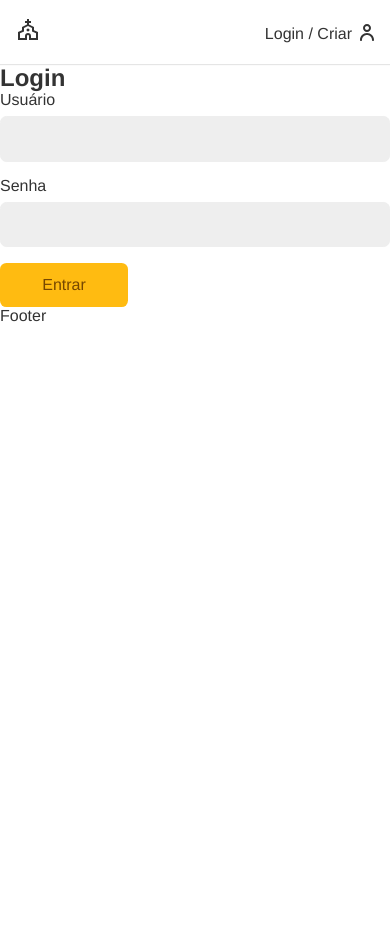
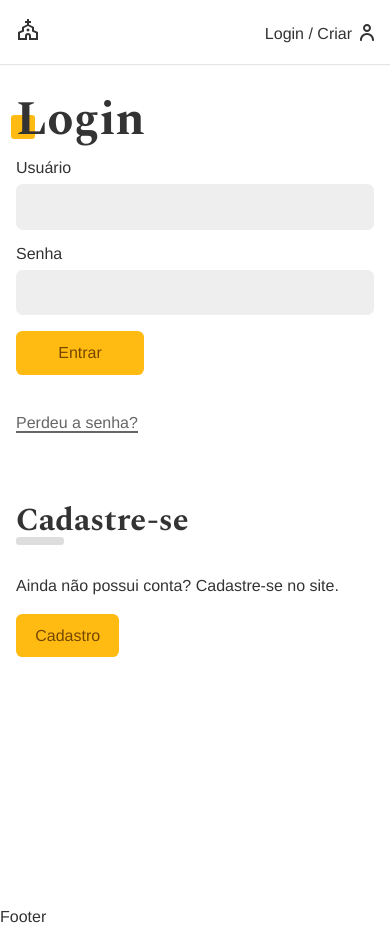
Before and after one commit to rodrigomes002/escalas-frontend, a React (Vite) app: page /login in a window 390 px wide. Before the commit the page ends 844 px from the top, so only its background shows below. Built offline with nearby package versions, Linux system fonts and the light colour scheme.

Commit message:
Criando tela de login

```diff
--- a/src/App.css
+++ b/src/App.css
@@ -1,3 +1,5 @@
+@import url("https://fonts.googleapis.com/css2?family=Spectral:wght@700&display=swap");
+
 * {
   box-sizing: border-box;
 }
@@ -42,6 +44,7 @@ input {
 
 a {
   text-decoration: none;
+  color: #333;
 }
 
 .container {
@@ -49,3 +52,38 @@ a {
   padding: 0 1rem;
   margin: 0 auto;
 }
+
+.title {
+  font-family: var(--type-second);
+  line-height: 1;
+  font-size: 3rem;
+  margin: 1rem 0;
+  position: relative;
+  z-index: 1;
+}
+
+.title::after {
+  content: "";
+  display: block;
+  width: 1.5rem;
+  height: 1.5rem;
+  background: #fb1;
+  position: absolute;
+  bottom: 5px;
+  left: -5px;
+  border-radius: 0.2rem;
+  z-index: -1;
+}
+
+.animeLeft {
+  opacity: 0;
+  transform: translateX(-20px);
+  animation: animeLeft 0.3s forwards;
+}
+
+@keyframes animeLeft {
+  to {
+    opacity: 1;
+    transform: initial;
+  }
+}
--- a/src/App.jsx
+++ b/src/App.jsx
@@ -5,17 +5,20 @@ import Home from "./Components/Home";
 import Header from "./Components/Header";
 import Footer from "./Components/Footer";
 import Login from "./Components/Login/Login";
+import { UserContext } from "./UserContext";
 
 const App = () => {
   return (
     <div>
       <BrowserRouter>
+        {/* <UserContext> */}
         <Header />
         <Routes>
           <Route path="/" element={<Home />} />
           <Route path="/login/*" element={<Login />} />
         </Routes>
         <Footer />
+        {/* </UserContext> */}
       </BrowserRouter>
     </div>
   );
--- /dev/null
+++ b/src/Components/Helper/Error.jsx
@@ -0,0 +1,9 @@
+import React from "react";
+
+const Error = ({ error }) => {
+  if (!error) return null;
+
+  return <p style={{ color: "#f31", margin: "1rem 0" }}>{error}</p>;
+};
+
+export default Error;
--- a/src/Components/Login/Login.jsx
+++ b/src/Components/Login/Login.jsx
@@ -4,10 +4,12 @@ import LoginForm from "./LoginForm";
 import LoginCreate from "./LoginCreate";
 import LoginPasswordLost from "./LoginPasswordLost";
 import LoginPasswordRest from "./LoginPasswordRest";
+import styles from "./Login.module.css";
 
 const Login = () => {
   return (
-    <div>
+    <section className={styles.login}>
+      <div className={styles.forms}>
         <Routes>
           <Route path="/" element={<LoginForm />} />
           <Route path="/create" element={<LoginCreate />} />
@@ -15,6 +17,7 @@ const Login = () => {
           <Route path="/reset-password" element={<LoginPasswordRest />} />
         </Routes>
       </div>
+    </section>
   );
 };
 
--- /dev/null
+++ b/src/Components/Login/Login.module.css
@@ -0,0 +1,31 @@
+.login {
+  display: grid;
+  grid-template-columns: 1fr 1fr;
+  min-height: 100vh;
+  gap: 2rem;
+}
+
+.login::before {
+  display: block;
+  content: "";
+  background: url("../../Assets/login.jpg") no-repeat center center;
+  background-size: cover;
+}
+
+.forms {
+  max-width: 30rem;
+  padding: 1rem;
+}
+
+@media (max-width: 40rem) {
+  .login {
+    grid-template-columns: 1fr;
+  }
+
+  .login::before {
+    display: none;
+  }
+  .forms {
+    max-width: 100%;
+  }
+}
--- a/src/Components/Login/LoginCreate.jsx
+++ b/src/Components/Login/LoginCreate.jsx
@@ -1,7 +1,18 @@
 import React from "react";
+import Input from "../Forms/Input";
+import Button from "../Forms/Button";
+import useForm from "../../Hooks/useForm";
 
 const LoginCreate = () => {
-  return <div>form</div>;
+  const username = useForm();
+  const email = useForm("email");
+  const password = useForm("password");
+
+  return (
+    <section className="animeLeft">
+      <h1 className="title">Cadastre-se</h1>
+    </section>
+  );
 };
 
 export default LoginCreate;
--- a/src/Components/Login/LoginForm.jsx
+++ b/src/Components/Login/LoginForm.jsx
@@ -3,50 +3,49 @@ import { Link } from "react-router-dom";
 import Input from "../Forms/Input";
 import Button from "../Forms/Button";
 import useForm from "../../Hooks/useForm";
-import { TOKEN_POST, USER_GET } from "../../Services/api";
+import { UserContext } from "../../UserContext";
+import Error from "../Helper/Error";
+import styles from "./LoginForm.module.css";
+import stylesButton from "../Forms/Button.module.css";
 
 const LoginForm = () => {
-  const username = useForm("email");
+  const username = useForm();
   const password = useForm();
 
-  React.useEffect(() => {
-    const token = window.localStorage.getItem("token");
-    if (token) getUser(token);
-  }, []);
-
-  async function getUser(token) {
-    const { url, options } = USER_GET(token);
-    const response = await fetch(url, options);
-    const json = await response.json();
-    console.log(json);
-  }
+  // const { userLogin, error, loading } = React.useContext(UserContext);
 
   async function handleSubmit(event) {
     event.preventDefault();
 
     if (username.validate() && password.validate()) {
-      const { url, options } = TOKEN_POST({
-        username: username.value,
-        password: password.value,
-      });
-
-      const response = await fetch(url, options);
-      const json = await response.json();
-      window.localStorage.setItem("token", json.token);
-      getUser(json.token);
-      console.log(json);
+      //userLogin(username, password);
     }
   }
 
   return (
-    <section>
-      <h1>Login</h1>
-      <form action="" onSubmit={handleSubmit}>
+    <section className="animeLeft">
+      <h1 className="title">Login</h1>
+      <form className={styles.form} onSubmit={handleSubmit}>
         <Input label="Usuário" type="text" name="username" {...username} />
         <Input label="Senha" type="password" name="password" {...password} />
+        {/* {loading ? (
+          <Button disabled>Carregando...</Button>
+        ) : (
+          <Button>Entrar</Button>
+        )} */}
+        <Button>Entrar</Button>
+        {/* <Error error={error} /> */}
       </form>
-      <Button>Entrar</Button>
-      <Link to="/login/create" />
+      <Link className={styles.perdeu} to="/login/lost">
+        Perdeu a senha?
+      </Link>
+      <div className={styles.cadastro}>
+        <h2 className={styles.subtitle}>Cadastre-se</h2>
+        <p>Ainda não possui conta? Cadastre-se no site.</p>
+        <Link className={stylesButton.button} to="/login/create">
+          Cadastro
+        </Link>
+      </div>
     </section>
   );
 };
--- /dev/null
+++ b/src/Components/Login/LoginForm.module.css
@@ -0,0 +1,42 @@
+.form {
+  margin-bottom: 2rem;
+}
+
+.perdeu {
+  display: inline-block;
+  color: #666;
+  padding: 0.5rem 0;
+  line-height: 1;
+}
+
+.perdeu::after {
+  content: "";
+  height: 2px;
+  width: 100%;
+  background: currentColor;
+  display: block;
+}
+
+.cadastro {
+  margin-top: 4rem;
+}
+
+.cadastro p {
+  margin-top: 2rem;
+  margin-bottom: 2rem;
+}
+
+.subtitle {
+  font-family: var(--type-second);
+  line-height: 1;
+  font-size: 2rem;
+}
+
+.subtitle::after {
+  content: "";
+  display: block;
+  background: #ddd;
+  height: 0.5rem;
+  width: 3rem;
+  border-radius: 0.2rem;
+}
--- a/src/Hooks/useForm.jsx
+++ b/src/Hooks/useForm.jsx
@@ -5,6 +5,11 @@ const types = {
     regex:
       /^(([^<>()[\]\\.,;:\s@"]+(\.[^<>()[\]\\.,;:\s@"]+)*)|.(".+"))@((\[[0-9]{1,3}\.[0-9]{1,3}\.[0-9]{1,3}\.[0-9]{1,3}\])|(([a-zA-Z\-0-9]+\.)+[a-zA-Z]{2,}))$/,
     message: "Preencha um email válido",
+  },
+  password: {
+    regex: /^(?=.*\d)(?=.*[a-z])(?=.*[A-Z])[0-9a-zA-Z]{8,}$/,
+    message:
+      "A senha deve conter pelo menos um dígito, uma letra minúscula, uma letra maiúscula e 8 dos caracteres mencionados",
   },
 };
 
--- a/src/Services/api.jsx
+++ b/src/Services/api.jsx
@@ -24,3 +24,15 @@ export function USER_GET(token) {
     },
   };
 }
+
+export function TOKEN_VALIDATE_POST(token) {
+  return {
+    url: API_URL + "api/token",
+    options: {
+      method: "POST",
+      headers: {
+        Authorization: "Bearer " + token,
+      },
+    },
+  };
+}
--- a/src/UserContext.jsx
+++ b/src/UserContext.jsx
@@ -1,5 +1,45 @@
 import React from "react";
+import { TOKEN_POST, TOKEN_VALIDATE_POST, USER_GET } from "./Services/api";
 
-export const UserContext = () => {
-  return <div>UserContext</div>;
+export const UserContext = React.createContext();
+
+export const UserStorage = ({ children }) => {
+  const [data, setData] = React.useState(null);
+  const [login, setLogin] = React.useState(null);
+  const [loading, setLoading] = React.useState(false);
+  const [error, setError] = React.useState(null);
+
+  React.useEffect(() => {
+    async function autoLogin() {
+      const token = window.localStorage.getItem("token");
+      if (token) {
+        const { url, options } = TOKEN_VALIDATE_POST(token);
+        const response = await fetch(url, options);
+        const json = await response.json();
+      }
+    }
+    autoLogin();
+  }, []);
+
+  async function getUser(token) {
+    const [url, options] = await USER_GET(token);
+    const response = await fetch(url, options);
+    const json = await response.json();
+    setData(json);
+    setLogin(true);
+  }
+
+  async function userLogin(username, password) {
+    const [url, options] = await TOKEN_POST({ username, password });
+    const response = await fetch(url, options);
+    const { token } = await response.json();
+    window.localStorage.setItem("token", token);
+    getUser(token);
+  }
+
+  return (
+    <UserContext.Provider value={{ userLogin, data }}>
+      {children}
+    </UserContext.Provider>
+  );
 };
```
Also changed, not shown: src/Components/Header.jsx (+12 -0 lines). Lines whose indentation alone changed are shown as unchanged.
